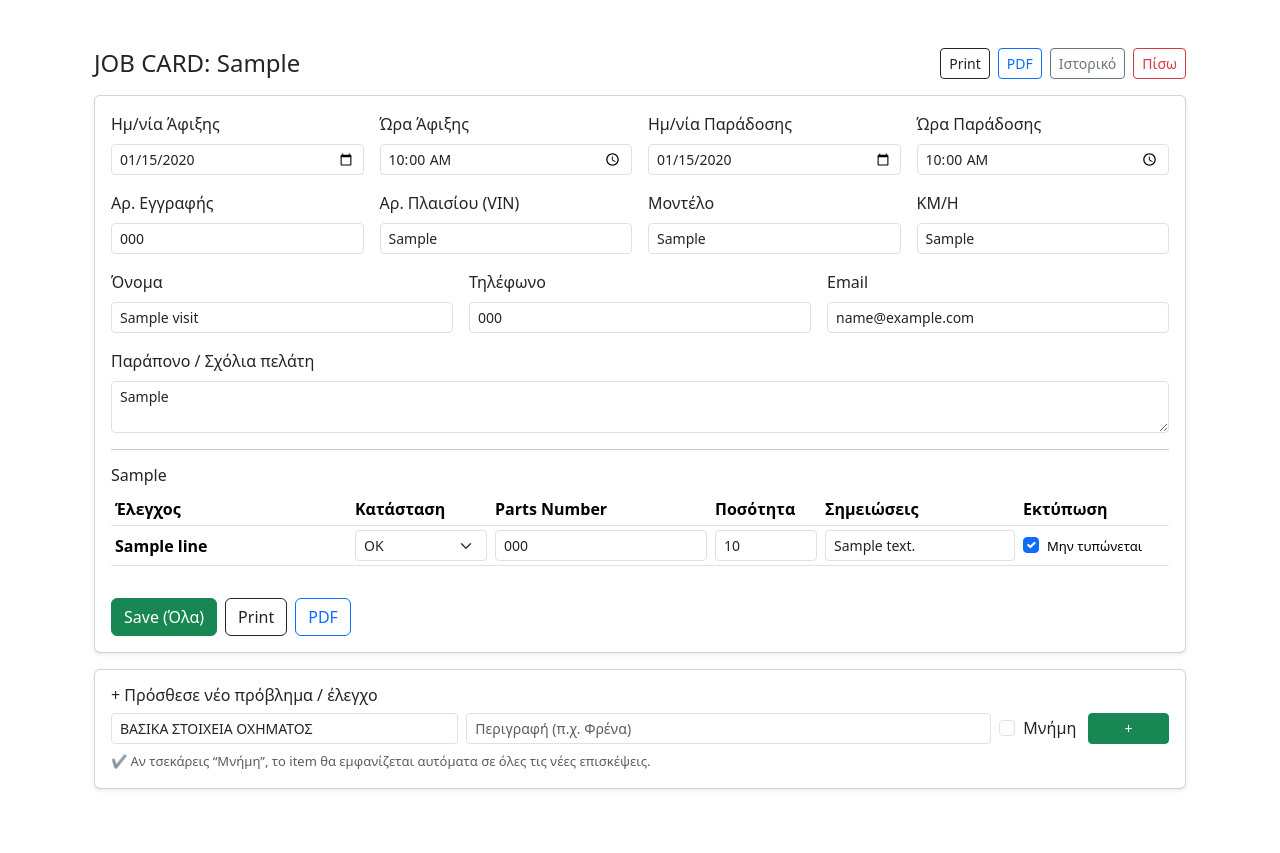
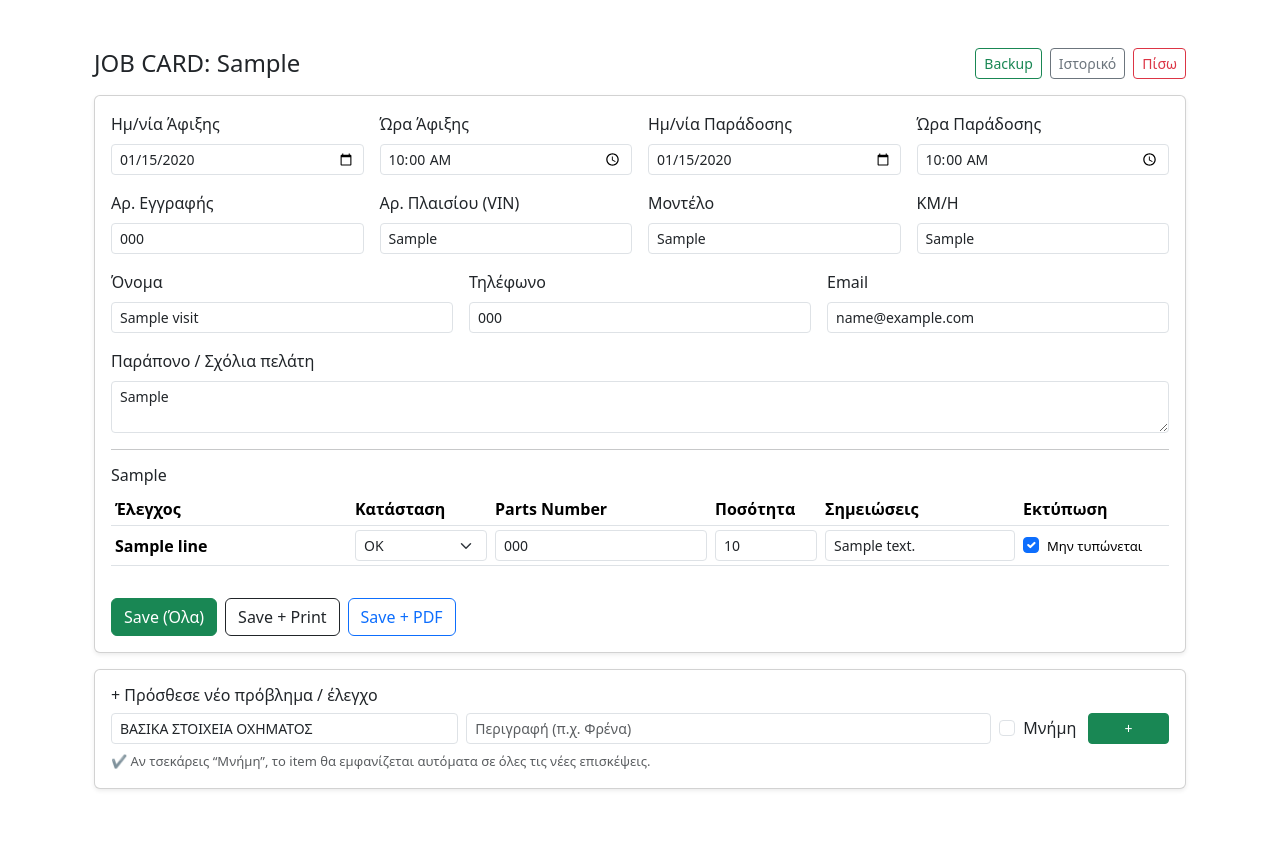
Before and after one commit to kerlengouc-star/stefanos-garage, a FastAPI app: page /visits/1 in a window 1280 px wide. Shown: the part 56-909 px from the top of the page. Run offline with FastAPI, Linux system fonts and the light colour scheme; tables that the repository leaves empty hold one stand-in row (values such as "Sample post").

Commit message:
Update visit.html

```diff
--- a/app/templates/visit.html
+++ b/app/templates/visit.html
@@ -7,36 +7,26 @@
     <h4 class="m-0">JOB CARD: {{ visit.job_no or visit.id }}</h4>
 
     <div class="d-flex gap-2 flex-wrap">
-      <a class="btn btn-outline-dark btn-sm"
-         href="/visits/{{ visit.id }}/print"
-         target="_blank" rel="noopener">Print</a>
-
-      <a class="btn btn-outline-primary btn-sm"
-         href="/visits/{{ visit.id }}/pdf"
-         target="_blank" rel="noopener">PDF</a>
-
-      <a class="btn btn-outline-secondary btn-sm"
-         href="/history">Ιστορικό</a>
-
-      <a class="btn btn-outline-danger btn-sm"
-         href="/">Πίσω</a>
+      <a class="btn btn-outline-success btn-sm" href="/backup" target="_blank" rel="noopener">Backup</a>
+      <a class="btn btn-outline-secondary btn-sm" href="/history">Ιστορικό</a>
+      <a class="btn btn-outline-danger btn-sm" href="/">Πίσω</a>
     </div>
   </div>
 
-  <form method="post" action="/visits/{{ visit.id }}/save_all" class="card shadow-sm">
+  <form id="jobform" method="post" action="/visits/{{ visit.id }}/save_all" class="card shadow-sm">
     <div class="card-body">
 
-      <!-- ✅ Dates / Times -->
+      <!-- Dates / Times -->
       <div class="row g-3 mb-3">
         <div class="col-md-3">
           <label class="form-label">Ημ/νία Άφιξης</label>
-          <input type="date" class="form-control form-control-sm"
+          <input id="date_in_date" type="date" class="form-control form-control-sm"
                  name="date_in_date"
                  value="{{ (visit.date_in|string)[:10] if visit.date_in else '' }}">
         </div>
         <div class="col-md-3">
           <label class="form-label">Ώρα Άφιξης</label>
-          <input type="time" class="form-control form-control-sm"
+          <input id="date_in_time" type="time" class="form-control form-control-sm"
                  name="date_in_time"
                  value="{{ (visit.date_in|string)[11:16] if visit.date_in else '' }}">
         </div>
@@ -54,7 +44,7 @@
         </div>
       </div>
 
-      <!-- ✅ Vehicle -->
+      <!-- Vehicle -->
       <div class="row g-3 mb-3">
         <div class="col-md-3">
           <label class="form-label">Αρ. Εγγραφής</label>
@@ -78,7 +68,7 @@
         </div>
       </div>
 
-      <!-- ✅ Customer -->
+      <!-- Customer -->
       <div class="row g-3 mb-3">
         <div class="col-md-4">
           <label class="form-label">Όνομα</label>
@@ -105,7 +95,7 @@
 
       <hr>
 
-      <!-- ✅ Checklist grouped by category -->
+      <!-- Checklist -->
       {% set current_cat = None %}
       {% for ln in lines %}
         {% if ln.category != current_cat %}
@@ -153,7 +143,6 @@
                    name="notes_{{ ln.id }}" value="{{ ln.notes or '' }}">
           </td>
 
-          <!-- ✅ Permanent exclusion from Print/PDF -->
           <td>
             <input type="hidden" name="exclude_{{ ln.id }}" value="0">
             <div class="form-check">
@@ -175,17 +164,15 @@
         {% endif %}
       {% endfor %}
 
-      <!-- ✅ Only SAVE at the end -->
-      <div class="d-flex gap-2 mt-3">
-        <button class="btn btn-success" type="submit">Save (Όλα)</button>
-        <a class="btn btn-outline-dark" href="/visits/{{ visit.id }}/print" target="_blank" rel="noopener">Print</a>
-        <a class="btn btn-outline-primary" href="/visits/{{ visit.id }}/pdf" target="_blank" rel="noopener">PDF</a>
+      <div class="d-flex gap-2 mt-3 flex-wrap">
+        <button class="btn btn-success" type="submit" name="after_save" value="stay">Save (Όλα)</button>
+        <button class="btn btn-outline-dark" type="submit" name="after_save" value="print">Save + Print</button>
+        <button class="btn btn-outline-primary" type="submit" name="after_save" value="pdf">Save + PDF</button>
       </div>
 
     </div>
   </form>
 
-  <!-- ✅ Extra categories / Add new line + Memory -->
   <div class="card shadow-sm mt-3">
     <div class="card-body">
       <h6 class="mb-2">+ Πρόσθεσε νέο πρόβλημα / έλεγχο</h6>
@@ -218,4 +205,22 @@
 
 </div>
 
+<script>
+  // ✅ If date/time in is empty, auto-fill with PC/mobile current time
+  (function () {
+    const d = document.getElementById("date_in_date");
+    const t = document.getElementById("date_in_time");
+
+    const now = new Date();
+    const pad = (n) => String(n).padStart(2, "0");
+
+    if (d && !d.value) {
+      d.value = `${now.getFullYear()}-${pad(now.getMonth()+1)}-${pad(now.getDate())}`;
+    }
+    if (t && !t.value) {
+      t.value = `${pad(now.getHours())}:${pad(now.getMinutes())}`;
+    }
+  })();
+</script>
+
 {% endblock %}
```
